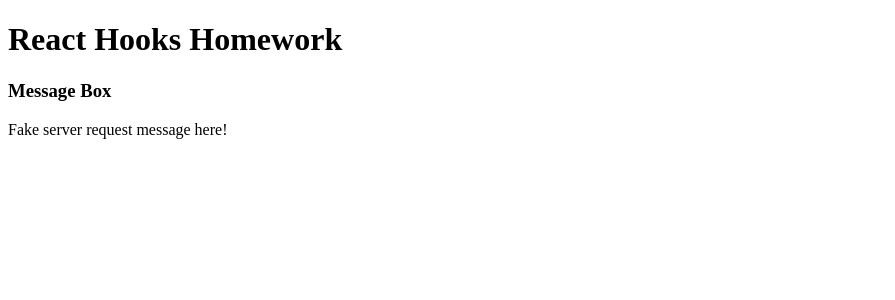
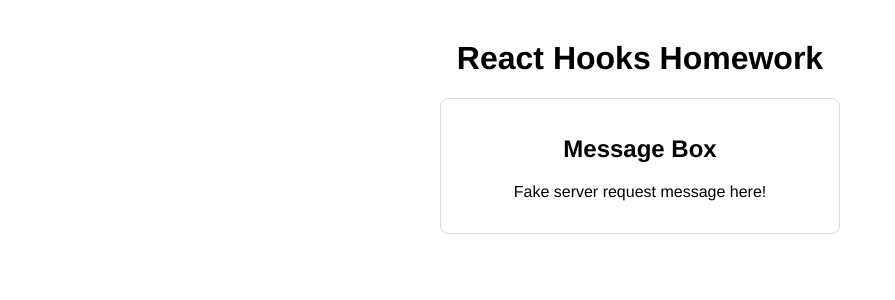
Before and after one commit to Bleachigo/react-hw-41, a React (Vite) app: page / in a window 1280 px wide. Shown: the top 300 px of the page, without its empty margins (0-895 px from the left). Built offline with nearby package versions, Linux system fonts and the light colour scheme.

Commit message:
Add readme and license

```diff
--- a/src/components/MessageComponent.tsx
+++ b/src/components/MessageComponent.tsx
@@ -9,7 +9,7 @@ export const MessageComponent = ({ messagePromise }: MessageComponentProps) => {
 
   return (
     <div className="message-box">
-      <h3>Message Box</h3>
+      <h2>Message Box</h2>
       <p>{data}</p>
     </div>
   );
--- a/src/index.css
+++ b/src/index.css
@@ -1,9 +1,19 @@
 body {
-  font-family: arial 'sans-serif';
+  font-family: Helvetica, 'sans-serif';
 }
 
 .message-box {
-  padding: '16px';
-  border: '1px solid #ddd';
-  border-radius: '8px';
+  padding: 16px;
+  border: 1px solid #ddd;
+  border-radius: 8px;
 }
+
+.app-wrapper {
+  max-width: 400px;
+  margin: 40px auto;
+  text-align: center;
+}
+
+.error-fallback {
+  color: #900;
+}
```
Also changed, not shown: 2 other files (tests, documents, lock files or other folders).
